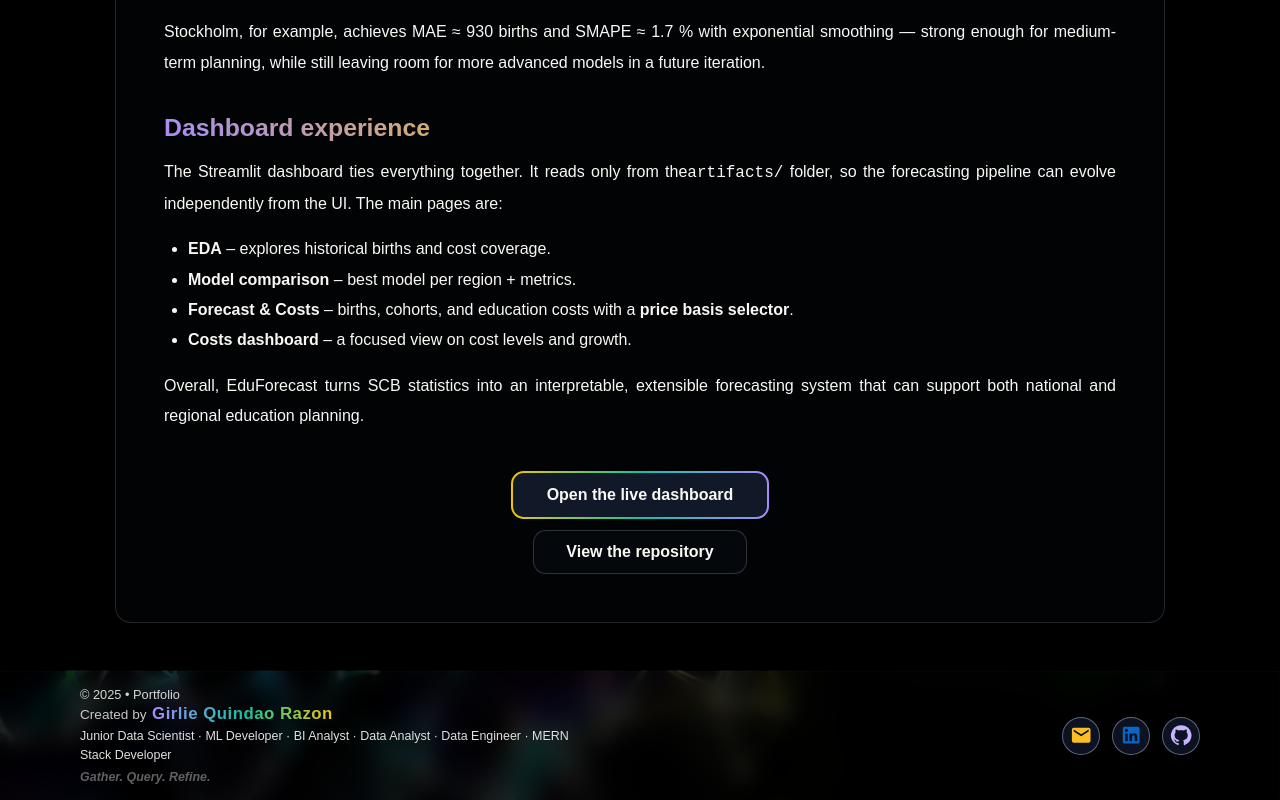
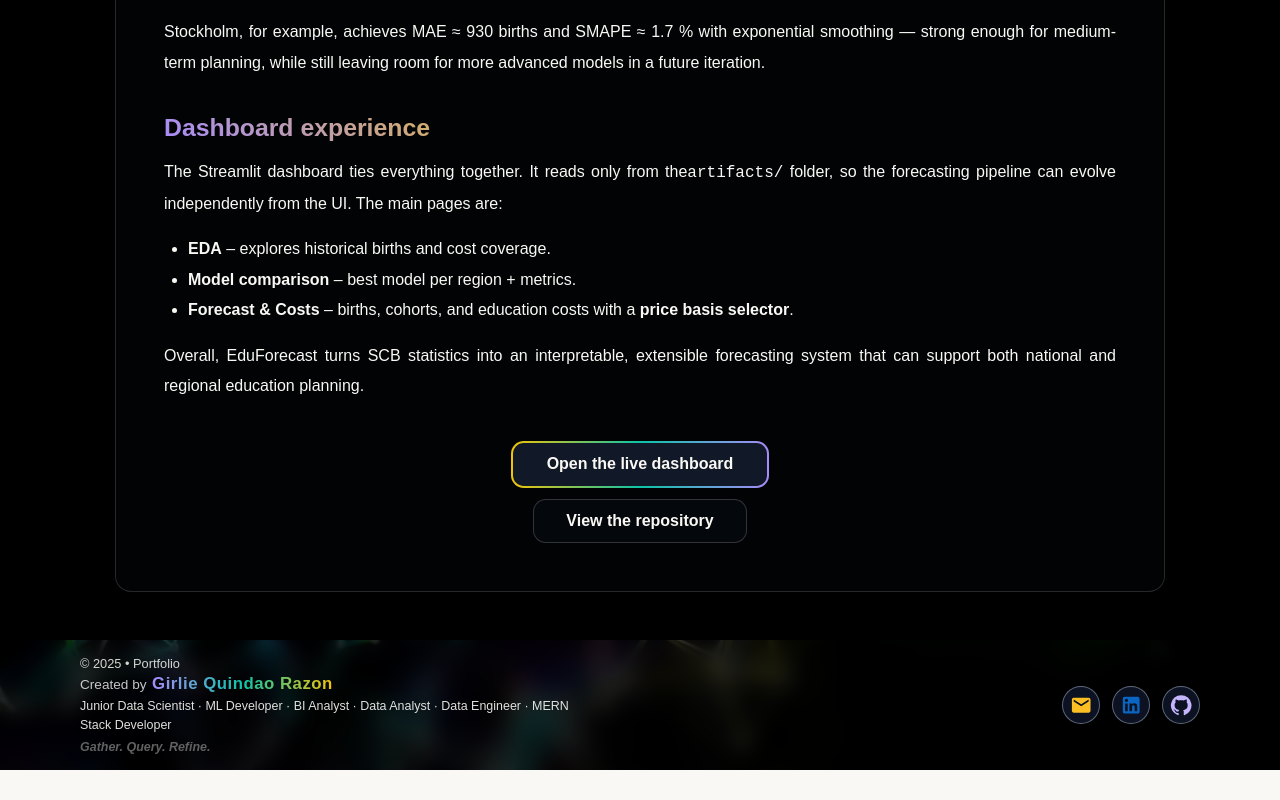
Before and after one commit to girlierazon84/Portfolio, a Next.js app in the folder client/: page /projects/edu-forecast in a window 1280 px wide. Shown: the part 4088-4888 px from the top of the page. After the commit the page ends 4858 px from the top, so only its background shows below. Built offline with nearby package versions, Linux system fonts and the light colour scheme.

Commit message:
feat(projects): add EduForecast page and update projects grid

```diff
--- a/client/src/components/projects/EduForecast.tsx
+++ b/client/src/components/projects/EduForecast.tsx
@@ -605,9 +605,6 @@ const EduForecast: React.FC = () => {
                             <b>Forecast &amp; Costs</b> – births, cohorts, and education costs with a{" "}
                             <b>price basis selector</b>.
                         </li>
-                        <li>
-                            <b>Costs dashboard</b> – a focused view on cost levels and growth.
-                        </li>
                     </ul>
                     <p>
                         Overall, EduForecast turns SCB statistics into an interpretable, extensible
```
